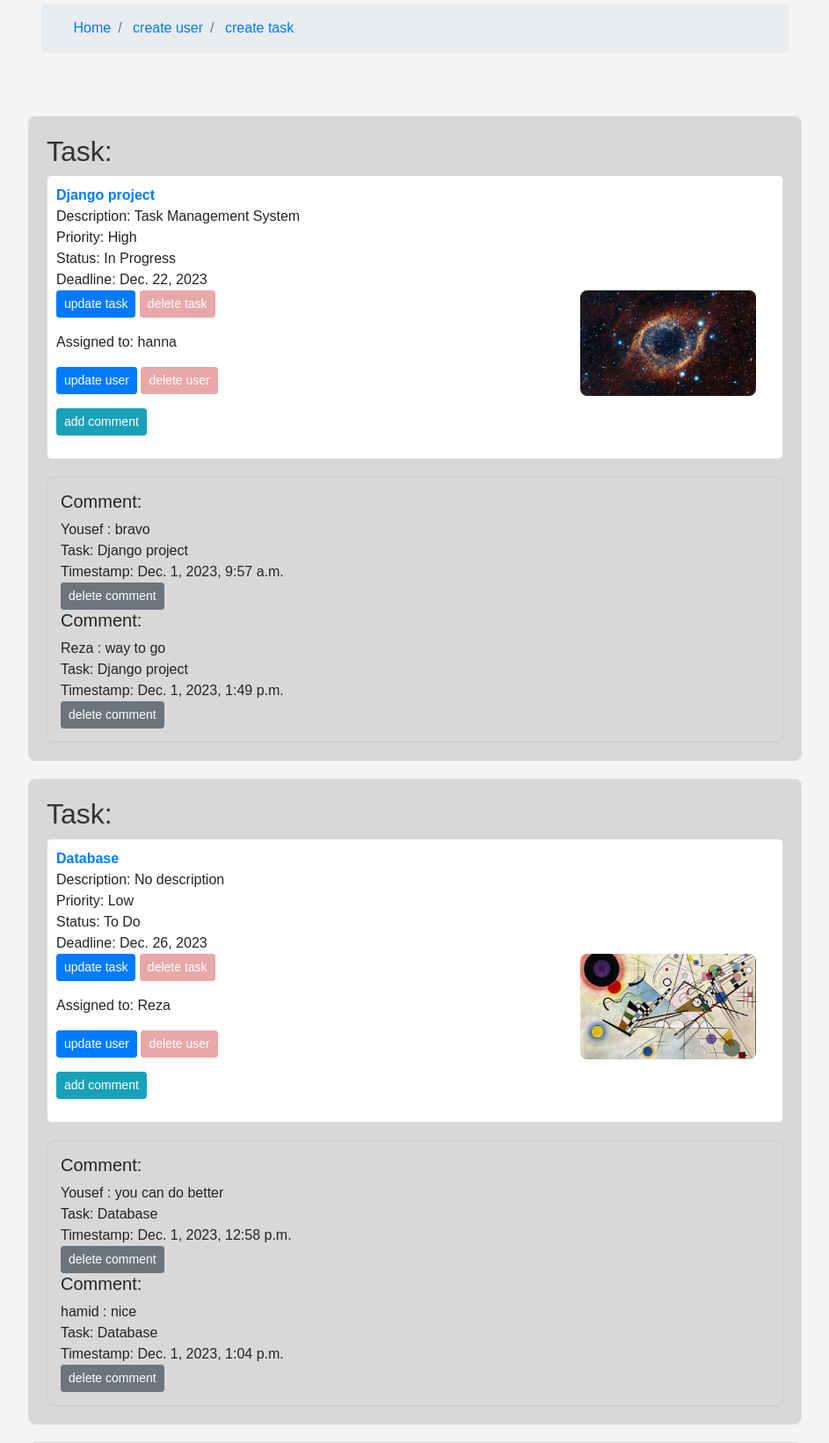
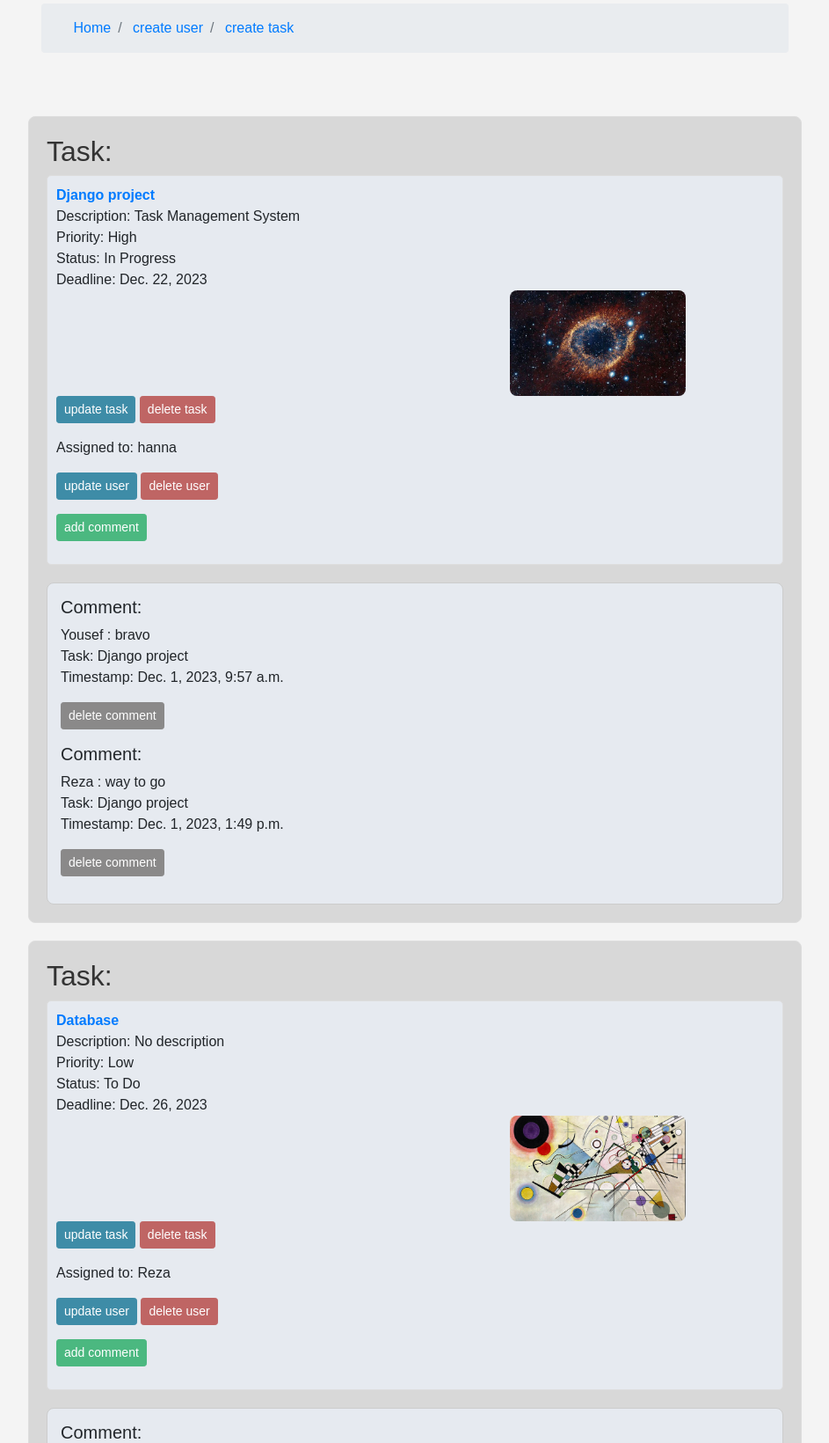
Before and after one commit to hamidresh/Django_Task_Manager, a Django app: page / in a window 1280 px wide. Shown: the part 292-1932 px from the top of the page at 88% size, without its empty margins (168-1111 px from the left). Run offline with Django 4.2, Linux system fonts and the light colour scheme; data comes from the database, SQL or seed files in the repository.

Commit message:
ui changes

```diff
--- a/task/taskpage/templates/home.html
+++ b/task/taskpage/templates/home.html
@@ -23,7 +23,7 @@
         }
 
         .comment-box {
-            background-color: #D8D8D8;
+            background-color: #E6EAF0;
             border: 1px solid #ccc;
             border-radius: 8px;
             padding: 15px;
@@ -43,7 +43,7 @@
         }
 
         li.a {
-            background-color: #fff;
+            background-color: #E6EAF0;
             border: 1px solid #ddd;
             border-radius: 5px;
             margin-bottom: 20px;
@@ -55,23 +55,23 @@
         }
 
         .user-profile-picture {
-        width: 200px; /* Set the width of the image container */
-        height: 120px; /* Set the height of the image container */
-        border-radius: 8px; /* Add some border radius for a slightly rounded appearance */
-        overflow: hidden; /* Hide any part of the image that exceeds the rectangular border */
-        float: right; /* Float the image container to the left side */
-        margin-right: 20px; /* Add some margin for spacing */
+        width: 200px;
+        height: 120px;
+        border-radius: 8px;
+        overflow: hidden;
+        float: right;
+        margin-right: 100px;
+        margin-left: 500px;
 
-        /* Additional styles to ensure the image fits within the container */
         display: flex;
         align-items: center;
         justify-content: center;
     }
 
     .user-profile-picture img {
-        width: 100%; /* Make the image fill the container */
-        height: 100%; /* Make the image fill the container */
-        object-fit: cover; /* Ensure the image maintains its aspect ratio and covers the entire container */
+        width: 100%;
+        height: 100%;
+        object-fit: cover;
     }
     </style>
 </head>
@@ -102,22 +102,22 @@
                      <img src="{{ task.image.url }}" >
                     {% endif %}
                 </div>
-                    <a type="button" class="btn btn-primary btn-sm" href="{% url 'update_task' pk=task.id %}">update task</a>
-                    <a type="button" class="btn btn-primary btn-sm" style="background-color: #E9A8A8; border-color: #E9A8A8;" href="{% url 'delete_task' pk=task.id %}">delete task</a>
+                    <a type="button" class="btn btn-primary btn-sm" href="{% url 'update_task' pk=task.id %}" style="background-color: #3E8CA7; border-color: #3E8CA7;" >update task</a>
+                    <a type="button" class="btn btn-primary btn-sm" style="background-color: #BF6564; border-color: #BF6564;" href="{% url 'delete_task' pk=task.id %}">delete task</a>
 
 
 
                     <div class="d-block mt-3 mb-3">
                         Assigned to: {{ task.user.username }}
                         <div class="d-block mt-3">
-                            <a type="button" class="btn btn-primary btn-sm" href="{% url 'update_user' pk=task.user.id %}">update user</a>
-                            <a type="button" class="btn btn-primary btn-sm" style="background-color: #E9A8A8; border-color: #E9A8A8;" href="{% url 'delete_user' pk=task.user.id %}">delete user</a>
+                            <a type="button" class="btn btn-primary btn-sm" href="{% url 'update_user' pk=task.user.id %}" style="background-color: #3E8CA7; border-color: #3E8CA7;">update user</a>
+                            <a type="button" class="btn btn-primary btn-sm" style="background-color: #BF6564; border-color: #BF6564;" href="{% url 'delete_user' pk=task.user.id %}">delete user</a>
                         </div>
                     </div>
 
-                    <div class="d-block mb-3">
+                    <div class="d-block mt-3 mb-3">
                         <a href="{% url 'add_comment' %}">
-                            <button type="button" class="btn btn-info btn-sm">add comment</button>
+                            <button type="button" class="btn btn-primary btn-sm" style="background-color: #4BB880; border-color: #4BB880;" >add comment</button>
                         </a>
                     </div>
 
@@ -131,7 +131,9 @@
                                 {{ comment.user.username }} : {{ comment.comment_type }}<br>
                                 Task: {{ comment.task.title }}<br>
                                 Timestamp: {{ comment.timestamp }}<br>
-                                <a href="{% url 'delete_comment' pk=comment.id %}"><button type="button" class="btn btn-secondary btn-sm">delete comment</button></a>
+                                <div class="d-block mt-3 mb-3">
+                                <a href="{% url 'delete_comment' pk=comment.id %}"><button type="button" style="background-color: #8A8989; border-color: #8A8989;" class="btn btn-primary btn-sm">delete comment</button></a>
+                                </div>
                             </li>
                         {% endif %}
                     {% endfor %}
--- a/task/taskpage/templates/update_task.html
+++ b/task/taskpage/templates/update_task.html
@@ -66,7 +66,7 @@
     {% csrf_token %}
     {{ form.as_p }}
 
-    <button class="btn btn-primary" type="submit">Update Task</button>
+    <button class="btn btn-primary" type="submit" style="background-color: #3E8CA7; border-color: #3E8CA7;">Update Task</button>
 </form>
 </div>
 {% include 'footer.html' %}
--- a/task/taskpage/templates/update_user.html
+++ b/task/taskpage/templates/update_user.html
@@ -66,7 +66,7 @@
 <form  method="post">
     {% csrf_token %}
     {{ form }}
-    <button class="btn btn-primary" type="submit">Update User</button>
+    <button class="btn btn-primary" type="submit" style="background-color: #3E8CA7; border-color: #3E8CA7;">Update User</button>
 </form>
 </div>
 {% endblock %}
```
